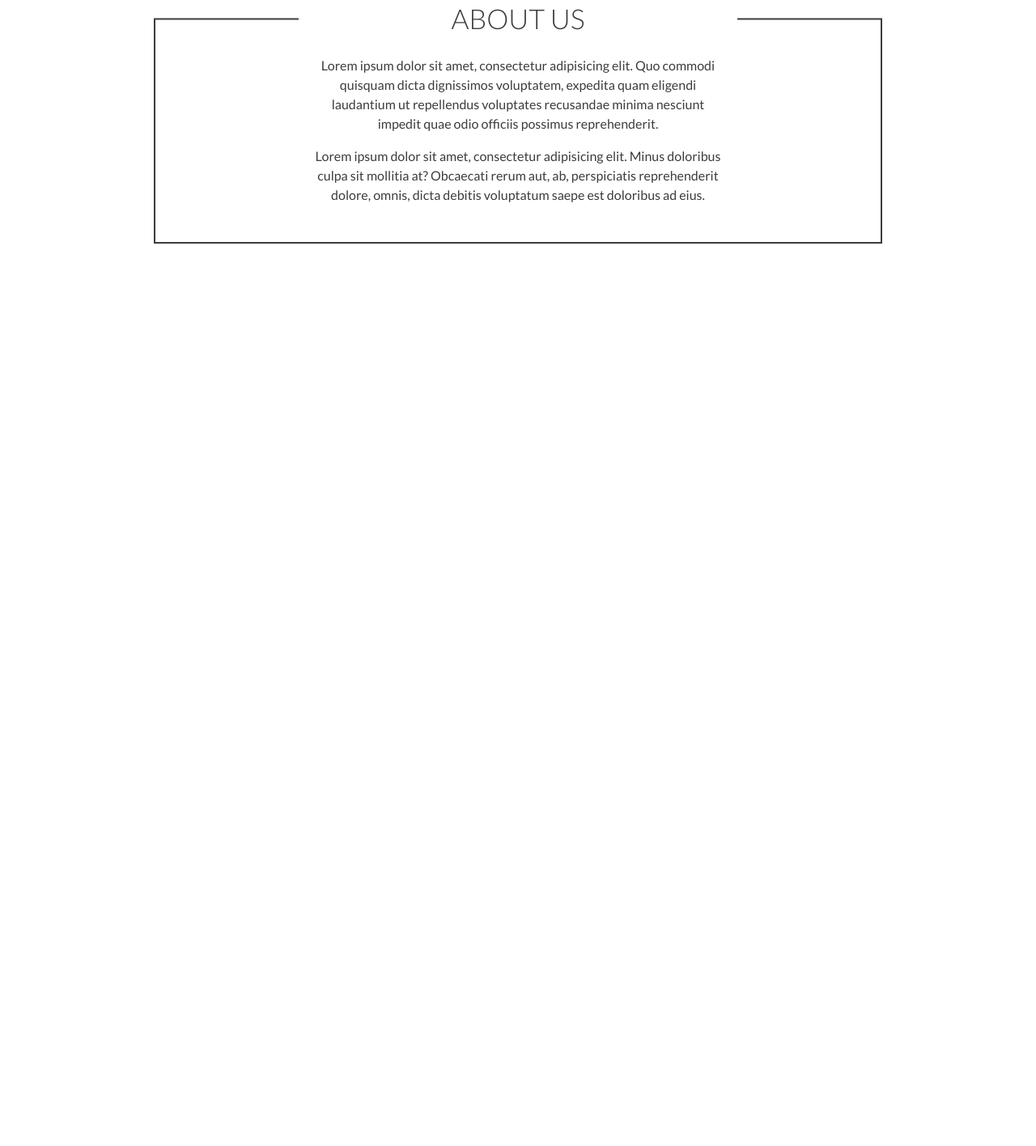
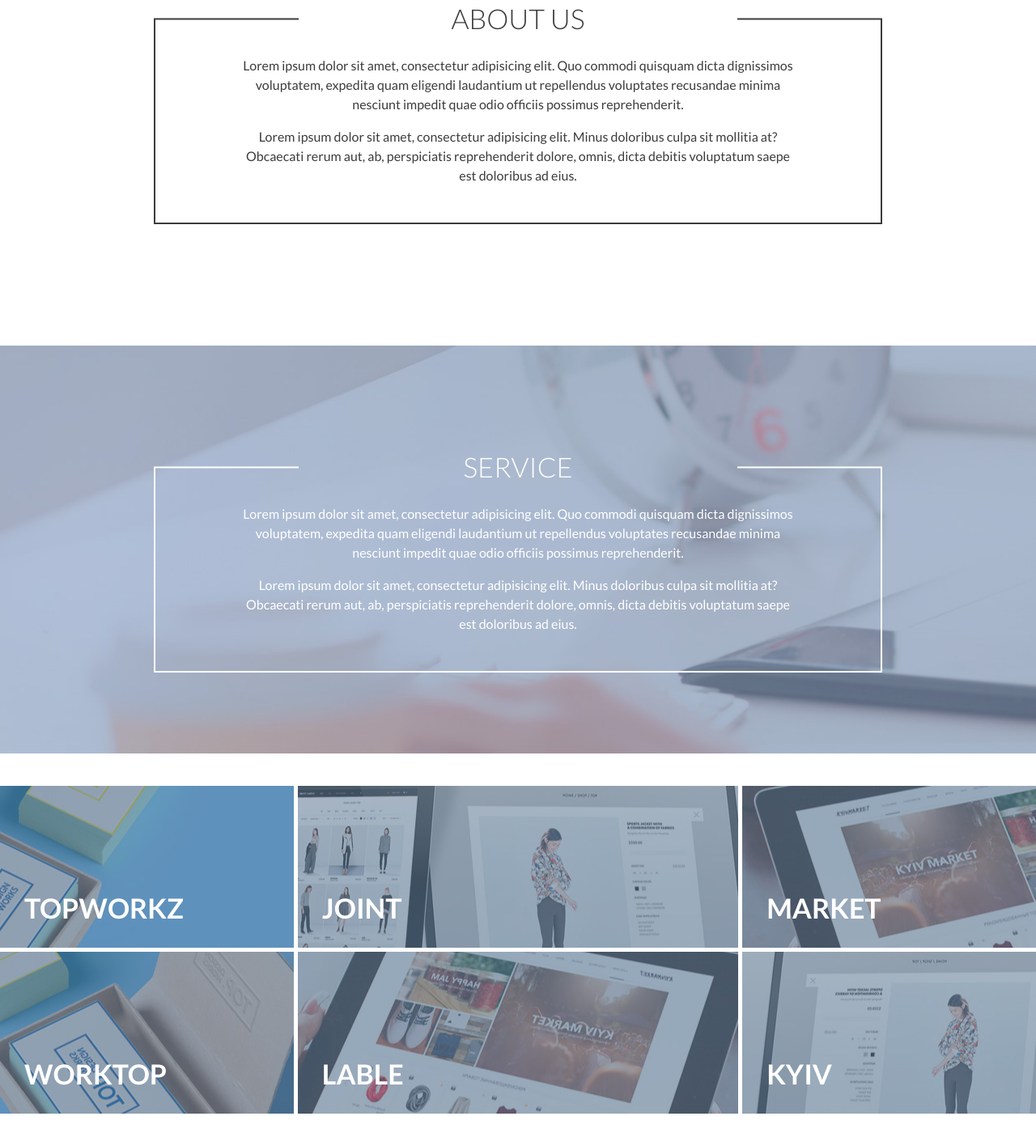
Before and after one commit to Coder801/PhpAcademyWorkshop, a website: page PortfolioLanding/index.html in a window 1280 px wide. Shown: the part 927-2343 px from the top of the page at 81% size. Before the commit the page ends 1378 px from the top, so only its background shows below. Drawn offline with Linux system fonts and the light colour scheme.

Commit message:
update portfolio project

```diff
--- a/PortfolioLanding/index.html
+++ b/PortfolioLanding/index.html
@@ -26,6 +26,41 @@
     </article>
   </section>
 
+  <section class="service">
+    <article class="content-box content-box--white">
+      <h2 class="content-box__title">Service</h2>
+      <p class="content-box__text">Lorem ipsum dolor sit amet, consectetur adipisicing elit. Quo commodi quisquam dicta dignissimos voluptatem, expedita quam eligendi laudantium ut repellendus voluptates recusandae minima nesciunt impedit quae odio officiis possimus reprehenderit.</p>
+      <p class="content-box__text">Lorem ipsum dolor sit amet, consectetur adipisicing elit. Minus doloribus culpa sit mollitia at? Obcaecati rerum aut, ab, perspiciatis reprehenderit dolore, omnis, dicta debitis voluptatum saepe est doloribus ad eius.</p>
+    </article>
+  </section>
+
+  <section class="our-works">
+    <figure class="figure">
+      <img src="./dist/img/service__icon-1.jpg" alt="" class="image">
+      <figcaption class="description">topworkz</figcaption>
+    </figure>
+    <figure class="figure">
+      <img src="./dist/img/service__icon-2.jpg" alt="" class="image">
+      <figcaption class="description">joint</figcaption>
+    </figure>
+    <figure class="figure">
+      <img src="./dist/img/service__icon-3.jpg" alt="" class="image">
+      <figcaption class="description">Market</figcaption>
+    </figure>
+    <figure class="figure">
+      <img src="./dist/img/service__icon-4.jpg" alt="" class="image">
+      <figcaption class="description">worktop</figcaption>
+    </figure>
+    <figure class="figure">
+      <img src="./dist/img/service__icon-5.jpg" alt="" class="image">
+      <figcaption class="description">lable</figcaption>
+    </figure>
+    <figure class="figure">
+      <img src="./dist/img/service__icon-6.jpg" alt="" class="image">
+      <figcaption class="description">Kyiv</figcaption>
+    </figure>
+  </section>
+
 </body>
 
 </html>
--- a/PortfolioLanding/src/scss/blocks/_content-box.scss
+++ b/PortfolioLanding/src/scss/blocks/_content-box.scss
@@ -5,9 +5,9 @@
   box-sizing: border-box;
   margin: 0 auto;
   padding-top: 30px;
-  padding-right: 15%;
+  padding-right: 100px;
   padding-bottom: 30px;
-  padding-left: 15%;
+  padding-left: 100px;
   max-width: 900px;
   border: $borderSize solid $secondaryColor;
   border-top: none;
@@ -51,4 +51,18 @@
     line-height: 24px;
   }
 
+  &--white {
+    border-color: $primaryColor;
+
+    & .content-box__text {
+      color: $primaryColor;
+    }
+    & .content-box__title {
+      color: $primaryColor;
+      &:before, &:after {
+        background-color: $primaryColor;
+      }
+    }
+  }
+
 }
--- /dev/null
+++ b/PortfolioLanding/src/scss/layout/_our-works.scss
@@ -0,0 +1,41 @@
+.our-works {
+
+  & {
+    padding-top: 40px;
+    padding-bottom: 40px;
+    display: grid;
+    grid-template-columns: 1fr 1.5fr 1fr;
+    grid-auto-rows: 200px;
+    grid-column-gap: 5px;
+    grid-row-gap: 5px;
+  }
+
+  & > .figure {
+    overflow: hidden;
+    margin: 0;
+    position: relative;
+    box-sizing: border-box;
+
+    & > .image {
+      display: block;
+      margin: 0;
+      min-width: 100%;
+      min-height: 100%;
+      position: absolute;
+      top: 50%;
+      left: 50%;
+      transform: translate(-50%, -50%);
+    }
+
+    & > .description {
+      position: absolute;
+      bottom: 30px;
+      left: 30px;
+      color: $primaryColor;
+      font-size: 34px;
+      text-transform: uppercase;
+      font-family: $primaryFont;
+      font-weight: 700;
+    }
+  }
+}
--- /dev/null
+++ b/PortfolioLanding/src/scss/layout/_service.scss
@@ -0,0 +1,8 @@
+// Service
+
+.service {
+  padding-top: 150px;
+  padding-bottom: 100px;
+  background-image: url('../img/service__bg.jpg');
+  background-size: cover;
+}
--- a/PortfolioLanding/src/scss/style.scss
+++ b/PortfolioLanding/src/scss/style.scss
@@ -5,5 +5,8 @@
 // Layout
 @import "./layout/header";
 @import "./layout/about";
+@import "./layout/service";
+@import "./layout/our-works";
+
 
 @import "./blocks/content-box";
```
Also changed, not shown: PortfolioLanding/dist/css/style.css, 1 other file.
